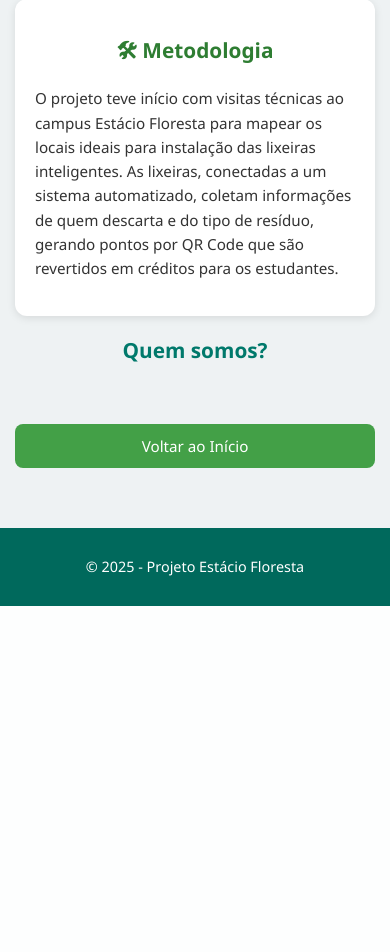
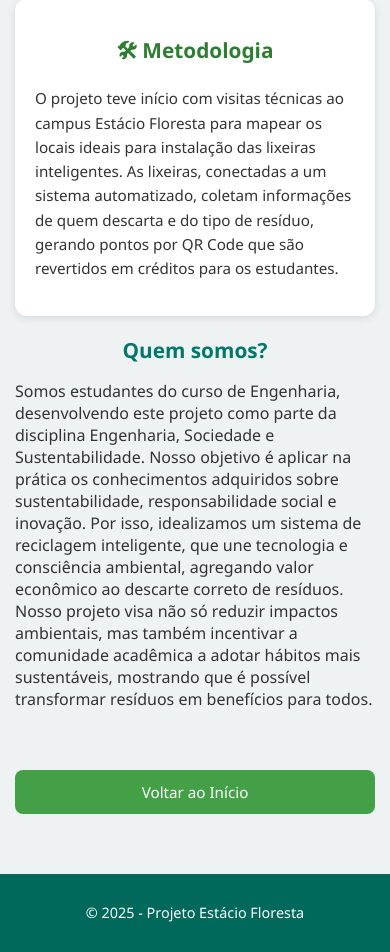
Before and after one commit to liviamarta/reciclagem-inteligente, a Flask app: page /sobre in a window 390 px wide. Shown: the part 1121-2073 px from the top of the page. Before the commit the page ends 1727 px from the top, so only its background shows below. Run offline with Flask 3, Linux system fonts and the light colour scheme.

```diff
--- a/templates/sobre.html
+++ b/templates/sobre.html
@@ -44,6 +44,9 @@
     </section>
     <section>
       <h2>Quem somos?</h2>
+      <p>Somos estudantes do curso de Engenharia, desenvolvendo este projeto como parte da disciplina Engenharia, Sociedade e Sustentabilidade. Nosso objetivo é aplicar na prática os conhecimentos adquiridos sobre sustentabilidade, responsabilidade social e inovação.
+
+Por isso, idealizamos um sistema de reciclagem inteligente, que une tecnologia e consciência ambiental, agregando valor econômico ao descarte correto de resíduos. Nosso projeto visa não só reduzir impactos ambientais, mas também incentivar a comunidade acadêmica a adotar hábitos mais sustentáveis, mostrando que é possível transformar resíduos em benefícios para todos.</p>
     </section>
     <div class="back-button">
       <a href="{{ url_for('index') }}" class="btn">Voltar ao Início</a>
```
Also changed, not shown: static/img/qr_lixeira.png (renamed from static/img/qr_lixeira_plastico.png).
